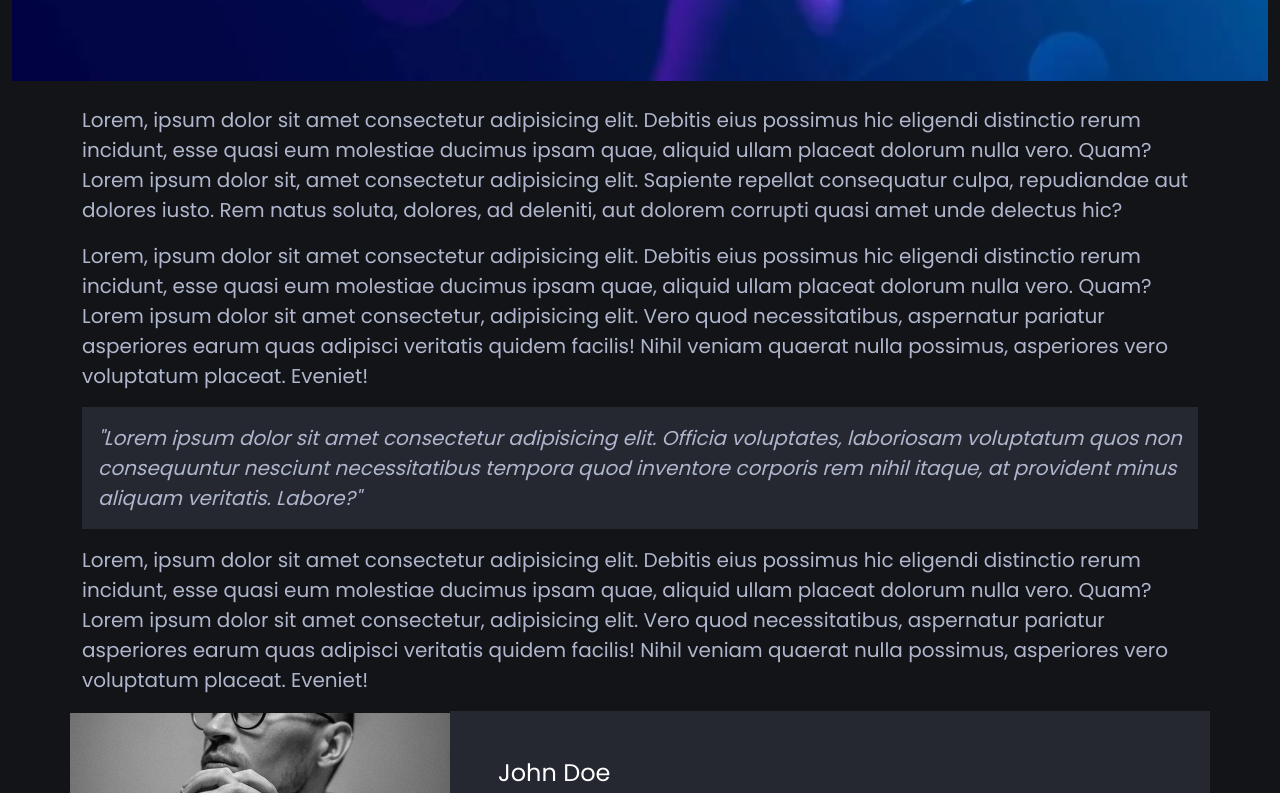
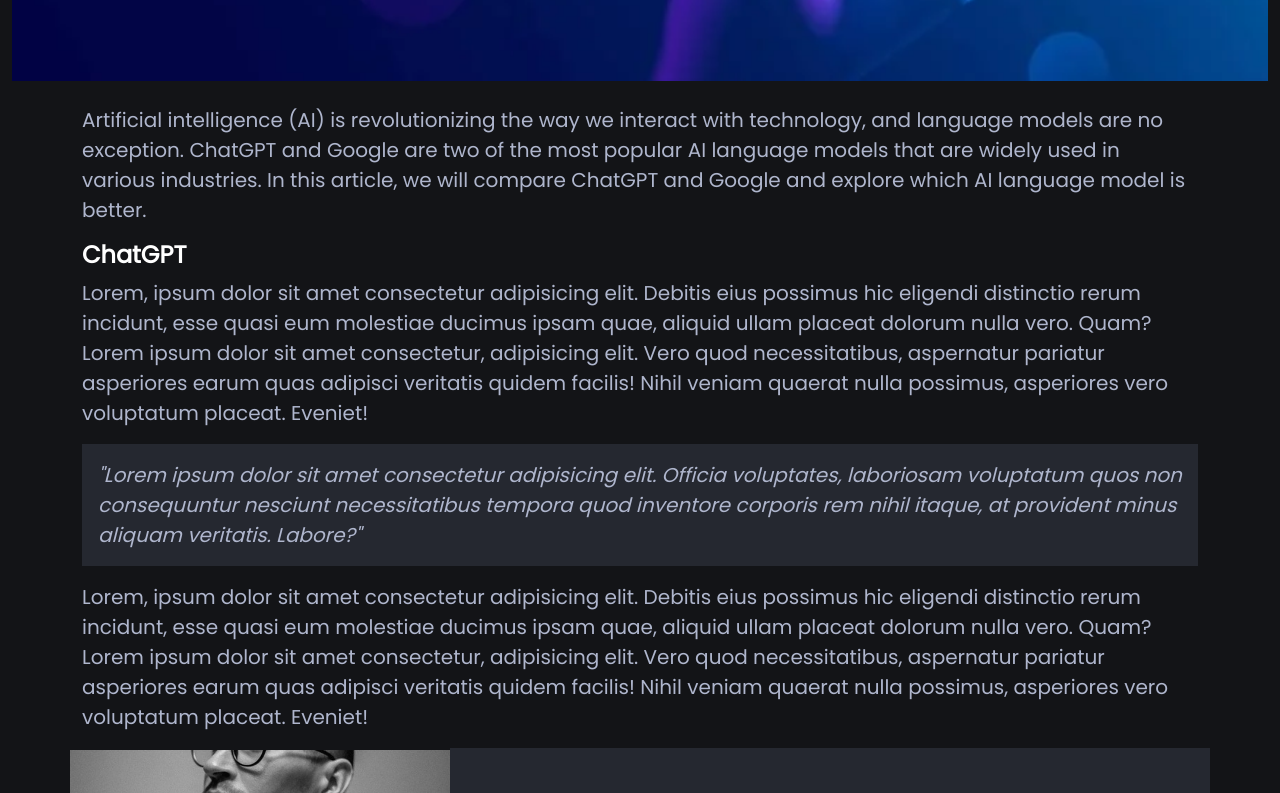
Before and after one commit to Haseeb3952/FlashNews, a plain HTML site: page post.html in a window 1280 px wide. Shown: the part 940-1733 px from the top of the page. Drawn offline with nearby package versions, Linux system fonts and the light colour scheme.

Commit message:
Post Added

```diff
--- a/post.html
+++ b/post.html
@@ -121,14 +121,14 @@
         <div class="row">
           <div class="col-12">
             <p class="light-gray fs-5 pt-4">
-              Lorem, ipsum dolor sit amet consectetur adipisicing elit. Debitis
-              eius possimus hic eligendi distinctio rerum incidunt, esse quasi
-              eum molestiae ducimus ipsam quae, aliquid ullam placeat dolorum
-              nulla vero. Quam? Lorem ipsum dolor sit, amet consectetur
-              adipisicing elit. Sapiente repellat consequatur culpa, repudiandae
-              aut dolores iusto. Rem natus soluta, dolores, ad deleniti, aut
-              dolorem corrupti quasi amet unde delectus hic?
+              Artificial intelligence (AI) is revolutionizing the way we
+              interact with technology, and language models are no exception.
+              ChatGPT and Google are two of the most popular AI language models
+              that are widely used in various industries. In this article, we
+              will compare ChatGPT and Google and explore which AI language
+              model is better.
             </p>
+            <h4 class="text-white fw-bold">ChatGPT</h4>
             <p class="light-gray fs-5">
               Lorem, ipsum dolor sit amet consectetur adipisicing elit. Debitis
               eius possimus hic eligendi distinctio rerum incidunt, esse quasi
```
Also changed, not shown: index.html (+3 -1 lines).
